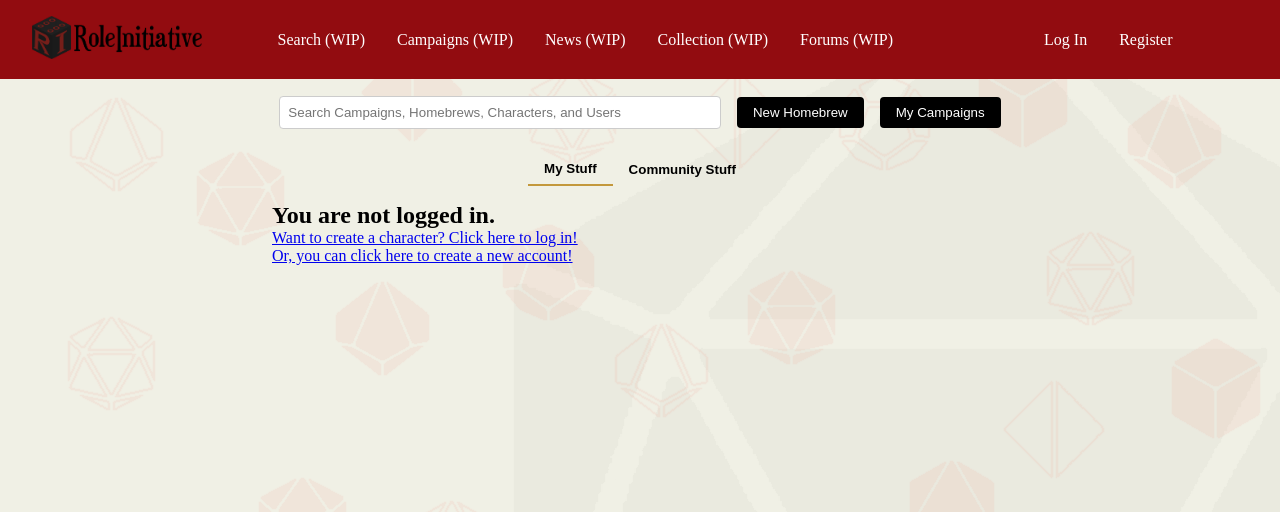
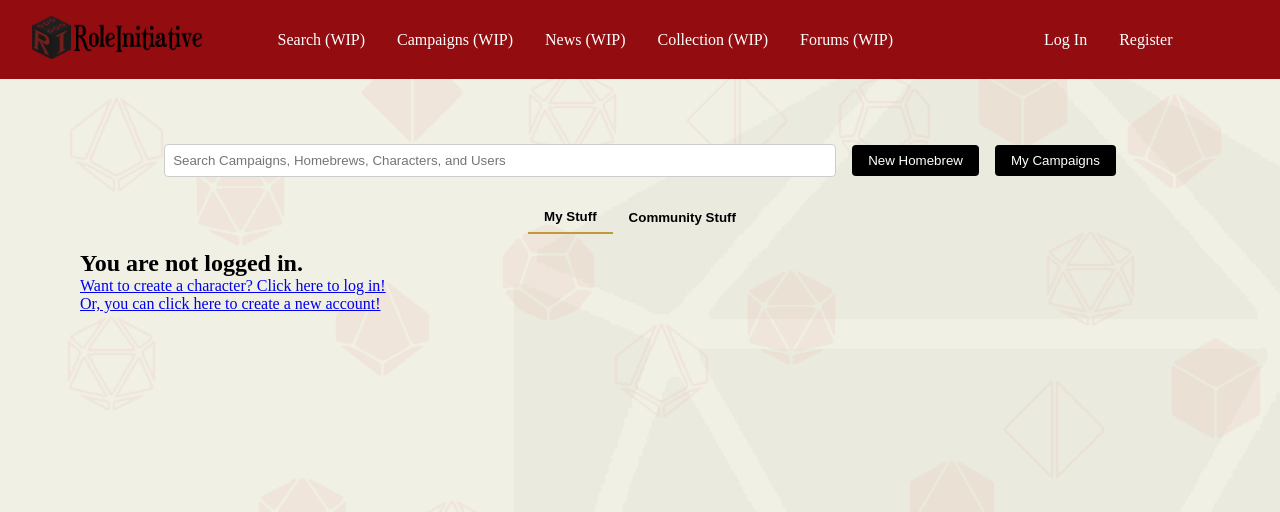
Before and after one commit to Sahmuraii/RoleInitative, a Flask app: page / in a window 1280 px wide. Shown: the top 512 px of the page. Run offline with Flask 3, Linux system fonts and the light colour scheme; parts of the project's set-up code (start-up, migrations or seed data) failed here and were passed over.

Commit message:
Adjusted main-content wrapper to not limit the width of the pages so much. Just margining and padding for navbar now

```diff
--- a/src/static/css/new_main.css
+++ b/src/static/css/new_main.css
@@ -141,8 +141,7 @@ h1 {
 /* Main Content Styling */
 .main-content {
     padding: calc(var(--navbar-height) + 1rem) 2rem 2rem;
-    max-width: 800px;
-    margin: auto;
+    margin: 3rem;
 }
 
 /* Search Bar and Buttons */
```
